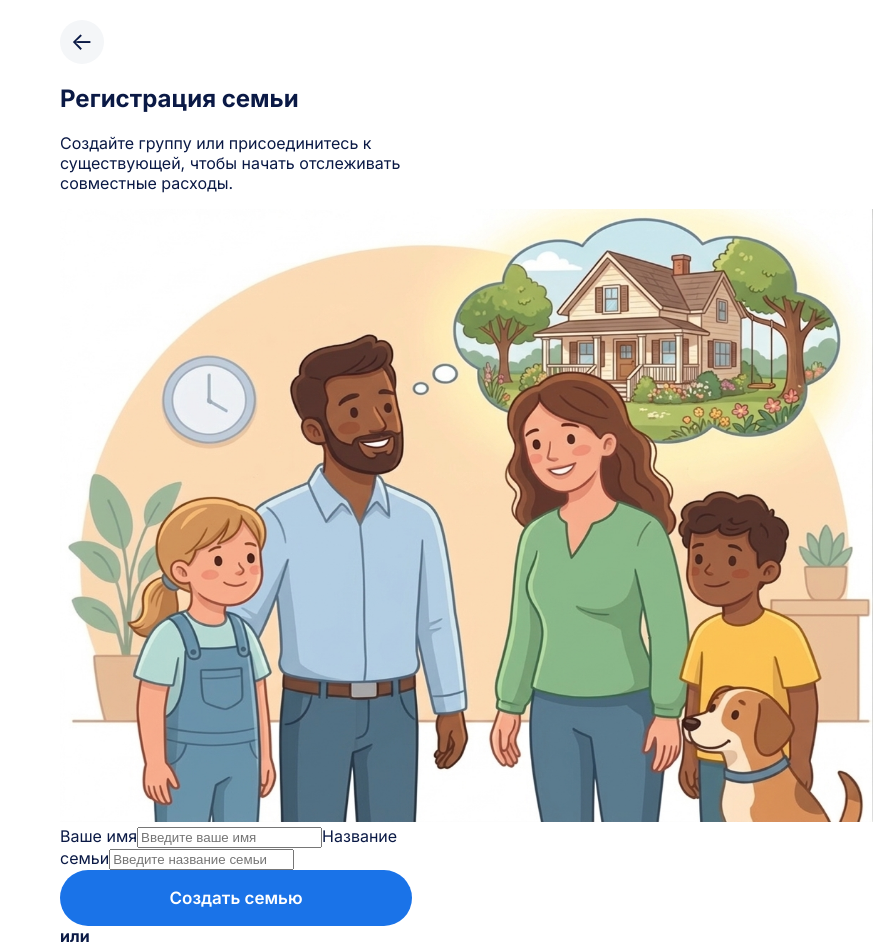
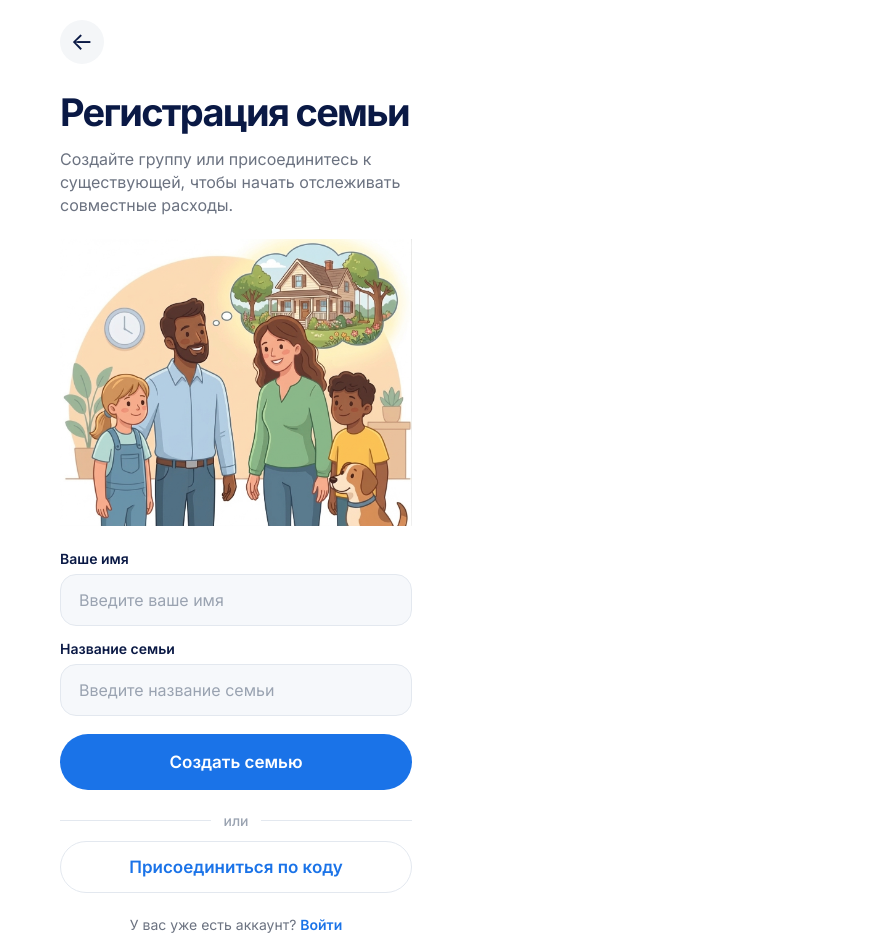
Before and after one commit to samusevvadim24-sys/fintrack, a Next.js app: page /family/new in a window 1280 px wide. Shown: the top 952 px of the page, without its empty margins (404-1280 px from the left). Built offline with nearby package versions, Linux system fonts and the light colour scheme.

Commit message:
Style family registration screen consistently with FinTrack welcome design

```diff
--- a/app/globals.css
+++ b/app/globals.css
@@ -1,12 +1,13 @@
 @import url("https://fonts.googleapis.com/css2?family=Inter:wght@400;500;600;700&display=swap");
 
-:root { --background:#fff; --foreground:#0a1945; --muted:#6b7280; --primary:#1a73e8; }
+:root { --background:#fff; --foreground:#0a1945; --muted:#6b7280; --primary:#1a73e8; --field:#f6f8fb; --border:#e3e8ef; }
 * { box-sizing:border-box; }
 html,body { width:100%; min-width:320px; min-height:100%; margin:0; }
 html { background:var(--background); }
 body { min-height:100dvh; font-family:Inter,system-ui,-apple-system,BlinkMacSystemFont,"Segoe UI",sans-serif; background:var(--background); color:var(--foreground); -webkit-font-smoothing:antialiased; overflow-x:hidden; }
-button { font:inherit; -webkit-tap-highlight-color:transparent; }
-a { -webkit-tap-highlight-color:transparent; }
+button,input { font:inherit; }
+button,a { -webkit-tap-highlight-color:transparent; }
+button { cursor:pointer; }
 .welcome-screen,.family-page { width:100%; min-height:100dvh; overflow:hidden; background:var(--background); }
 .welcome-content { width:100%; min-height:100dvh; display:flex; flex-direction:column; padding:max(12px,env(safe-area-inset-top)) max(24px,env(safe-area-inset-right)) max(12px,env(safe-area-inset-bottom)) max(24px,env(safe-area-inset-left)); }
 .illustration-wrap { width:100%; height:clamp(220px,38vw,245px); flex:0 0 auto; display:flex; justify-content:center; align-items:flex-start; overflow:visible; }
@@ -23,13 +24,27 @@ a { -webkit-tap-highlight-color:transparent; }
 .primary-button:focus-visible,.secondary-button:focus-visible { outline:3px solid rgb(26 115 232 / 30%); outline-offset:3px; }
 @media (hover:hover) { .primary-button:hover { background:#1769d1; } .secondary-button:hover { background:rgb(26 115 232 / 6%); } }
 
-.family-page { display:flex; justify-content:center; padding:0; }
-.family-card { position:relative; width:100%; min-height:100dvh; max-width:400px; background:var(--background); padding:max(20px,env(safe-area-inset-top)) 24px max(20px,env(safe-area-inset-bottom)); animation:screen-enter 180ms ease-out both; }
-.back-button { width:44px; height:44px; padding:0; border:0; border-radius:50%; background:#f4f6f8; color:var(--foreground); font-size:24px; line-height:1; cursor:pointer; -webkit-tap-highlight-color:transparent; }
-.family-content { min-height:calc(100dvh - 88px); display:flex; flex-direction:column; justify-content:space-between; padding-top:40px; }
-.eyebrow { margin:0 0 10px; color:var(--primary); font-size:14px; font-weight:600; }
-.family-content h1 { margin:0; max-width:330px; color:var(--foreground); font-size:clamp(30px,8vw,38px); line-height:1.1; letter-spacing:-.045em; }
-.family-description { max-width:340px; margin:16px 0 0; color:var(--muted); font-size:17px; line-height:1.45; }
-.family-actions { padding-top:32px; }
+.family-page { display:block; padding:0; overflow-y:auto; }
+.family-card { width:100%; max-width:400px; min-height:100dvh; margin:0 auto; padding:max(20px,env(safe-area-inset-top)) 24px max(24px,env(safe-area-inset-bottom)); animation:screen-enter 180ms ease-out both; }
+.back-button { width:44px; height:44px; padding:0; border:0; border-radius:50%; background:#f4f6f8; color:var(--foreground); font-size:24px; line-height:1; -webkit-tap-highlight-color:transparent; }
+.family-header { margin-top:28px; }
+.family-header h1 { margin:0; color:var(--foreground); font-size:clamp(30px,8vw,38px); line-height:1.1; font-weight:700; letter-spacing:-.045em; }
+.family-header p { max-width:360px; margin:14px 0 0; color:var(--muted); font-size:16px; line-height:1.45; }
+.family-illustration { width:100%; margin:22px 0 24px; display:flex; justify-content:center; }
+.family-illustration img { display:block; width:100%; max-width:360px; height:auto; object-fit:contain; }
+.family-form { display:flex; flex-direction:column; gap:14px; }
+.family-form label { display:flex; flex-direction:column; gap:7px; }
+.family-form label span { color:var(--foreground); font-size:14px; font-weight:600; }
+.family-form input { width:100%; min-height:52px; padding:0 18px; border:1px solid var(--border); border-radius:16px; outline:none; color:var(--foreground); background:var(--field); font-size:16px; transition:border-color .15s ease,box-shadow .15s ease,background .15s ease; }
+.family-form input::placeholder { color:#9aa3b1; }
+.family-form input:focus { border-color:var(--primary); background:#fff; box-shadow:0 0 0 3px rgb(26 115 232 / 10%); }
+.family-form .primary-button { margin-top:4px; }
+.family-divider { display:flex; align-items:center; gap:12px; margin:22px 0 12px; color:#9aa3b1; font-size:14px; }
+.family-divider span { height:1px; flex:1; background:var(--border); }
+.family-divider strong { font-weight:500; }
+.family-join { min-height:52px; border:1px solid var(--border); background:#fff; }
+.family-join:hover { background:#f8fafc; }
+.family-login { margin:22px 0 0; padding-bottom:4px; text-align:center; color:var(--muted); font-size:14px; line-height:1.4; }
+.family-login button { padding:0; border:0; background:none; color:var(--primary); font-weight:600; }
 @keyframes screen-enter { from { opacity:0; transform:translateX(18px); } to { opacity:1; transform:translateX(0); } }
 @media (prefers-reduced-motion:reduce) { .primary-button,.secondary-button,.family-card { transition:none; animation:none; } }
```
